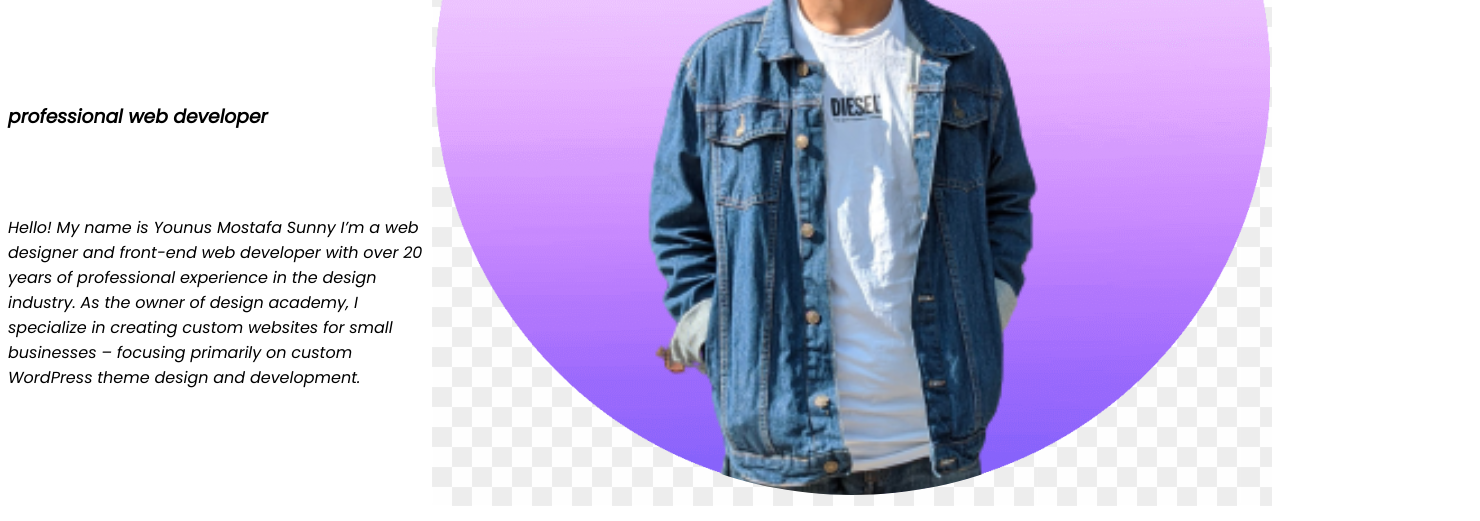
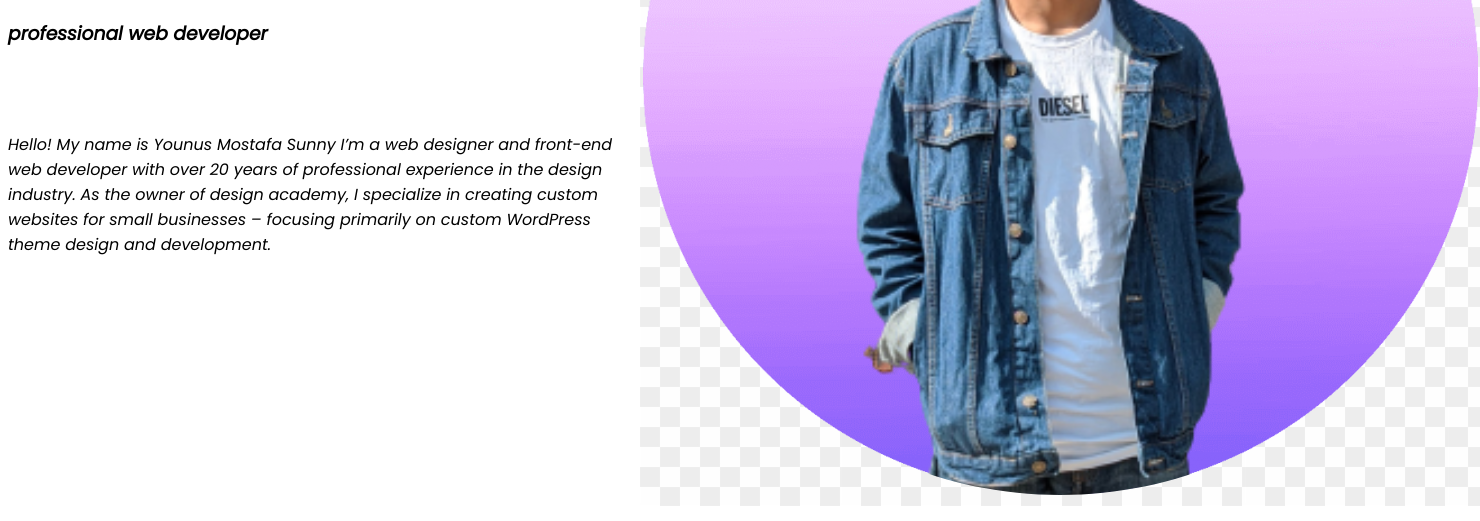
Before and after one commit to Younus01806753/developer-portfolio, a plain HTML site: page index.html in a window 1280 px wide. Shown: the part 361-882 px from the top of the page, 1480 px wide, since content can reach past the window. Drawn offline with Linux system fonts and the light colour scheme.

Commit message:
div class added

```diff
--- a/index.html
+++ b/index.html
@@ -16,7 +16,7 @@
 
 <body>
     <section>
-        <div>
+        <div class="half-width">
             <h1>Welcome To </h1>
             <h1><span class="purple-color">Younus Mostafa</span>Sunny</h1><br><br>
 
@@ -29,7 +29,7 @@
                 primarily on custom WordPress theme design and development.</p>
         </div>
 
-        <div>
+        <div class="half-width">
             <img src="Image/sunny bg.png" alt="">
         </div>
     </section>
--- a/style.css
+++ b/style.css
@@ -14,3 +14,6 @@ h1{
 section{
     display: flex;
 }
+.half-width{
+     width: 50%;
+}
```
